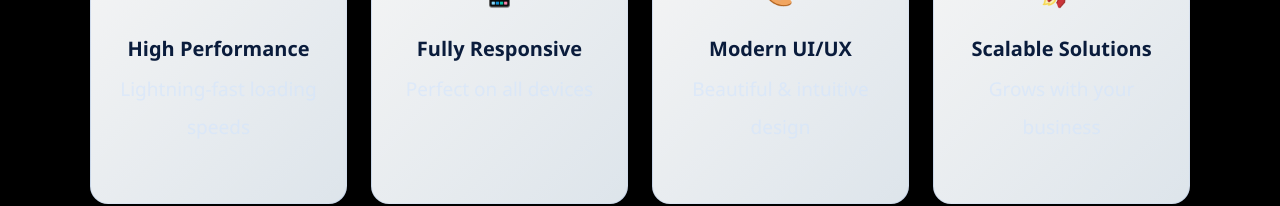
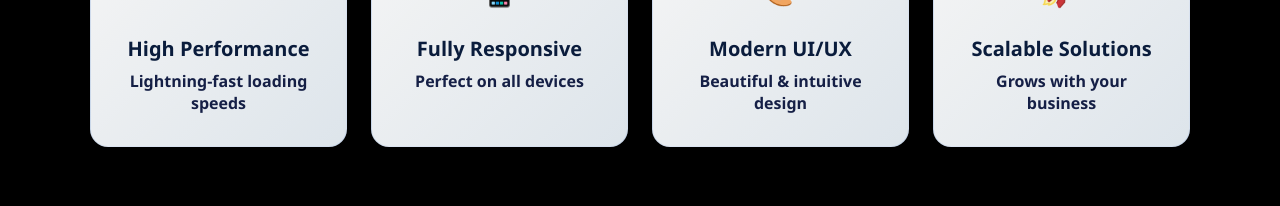
Before and after one commit to raja2006-jpg/NeXLet, a React (Vite) app: page / in a window 1280 px wide. Shown: the part 1776-1982 px from the top of the page. Built offline with nearby package versions, Linux system fonts and the light colour scheme.

Commit message:
fixed the unreadable p

```diff
--- a/src/components/about.jsx
+++ b/src/components/about.jsx
@@ -67,7 +67,7 @@ function About() {
           <div className="card-icon">⚡</div>
           <div className="card-content">
             <h3>High Performance</h3>
-            <p>Lightning-fast loading speeds</p>
+            <p1>Lightning-fast loading speeds</p1>
           </div>
         </div>
 
@@ -75,7 +75,7 @@ function About() {
           <div className="card-icon">📱</div>
           <div className="card-content">
             <h3>Fully Responsive</h3>
-            <p>Perfect on all devices</p>
+            <p1>Perfect on all devices</p1>
           </div>
         </div>
 
@@ -83,7 +83,7 @@ function About() {
           <div className="card-icon">🎨</div>
           <div className="card-content">
             <h3>Modern UI/UX</h3>
-            <p>Beautiful & intuitive design</p>
+            <p1>Beautiful & intuitive design</p1>
           </div>
         </div>
 
@@ -91,7 +91,7 @@ function About() {
           <div className="card-icon">🚀</div>
           <div className="card-content">
             <h3>Scalable Solutions</h3>
-            <p>Grows with your business</p>
+            <p1>Grows with your business</p1>
           </div>
         </div>
       </div>
```
